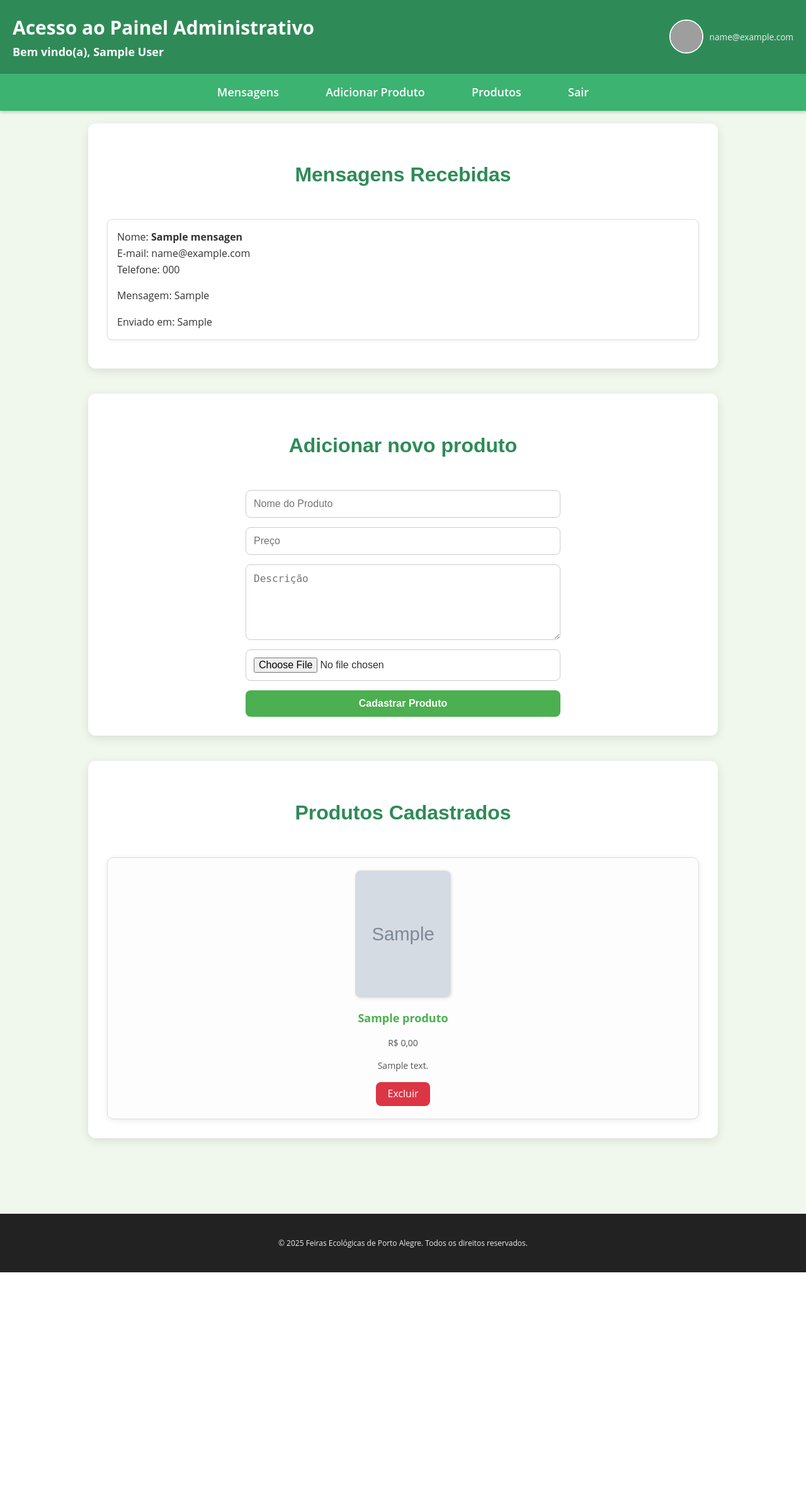
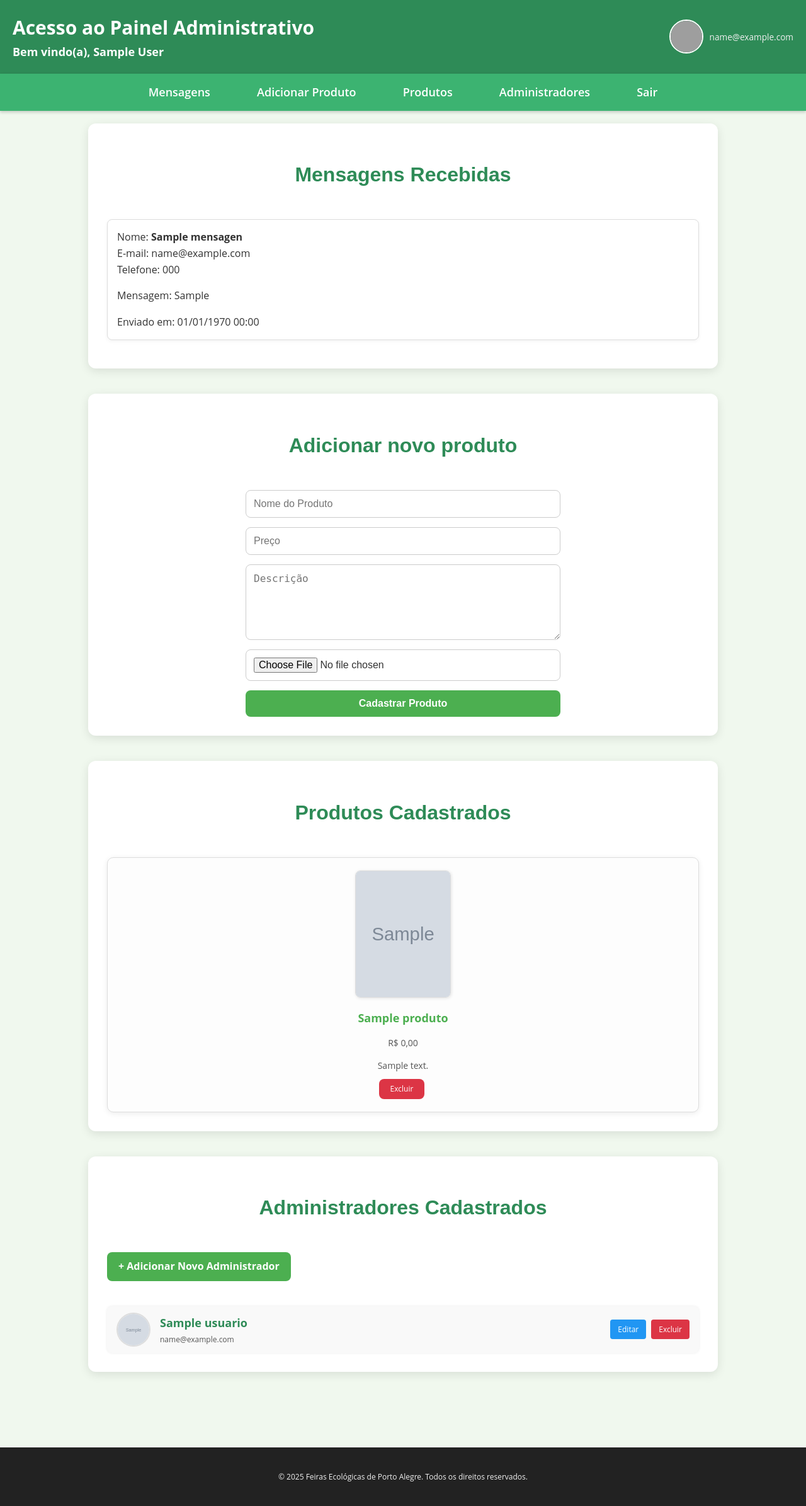
Before and after one commit to LisianeH/programacao-web, a PHP site: page /admin/index.php in a window 1280 px wide. Shown: the whole page at 63% size. Before the commit the page ends 2020 px from the top, so only its background shows below. Run offline with PHP 8.4, Linux system fonts and the light colour scheme; the visitor is signed in with stand-in values (Sample User, id 1); tables that the repository leaves empty or names only in its code hold one stand-in row (values such as "Sample post"); grey boxes marked "Sample" are stand-in pictures; grey boxes are pictures that could not be loaded.

Commit message:
Trabalho final 04

```diff
--- a/feiras-ecologicas/admin/index.php
+++ b/feiras-ecologicas/admin/index.php
@@ -24,6 +24,7 @@ $seguranca = isset( $_SESSION['ativa'] ) ? TRUE : header( "location: login.php"
         <li><a href="#mensagens">Mensagens</a></li>
         <li><a href="#adicionarProduto">Adicionar Produto</a></li>
         <li><a href="#produtos">Produtos</a></li>
+        <li><a href="#usuarios">Administradores</a></li>
         <li><a href="logout.php">Sair</a></li>
     </ul>
 </nav>
@@ -43,7 +44,8 @@ $seguranca = isset( $_SESSION['ativa'] ) ? TRUE : header( "location: login.php"
             echo "E-mail: {$msg['email']}<br>";
             echo "Telefone: {$msg['telefone']}<br>";
             echo "<p>Mensagem: {$msg['mensagem']}</p>";
-            echo "Enviado em: {$msg['data_envio']}";
+            $dataFormatada = date("d/m/Y H:i", strtotime($msg['data_envio']));
+            echo "Enviado em: $dataFormatada";
             echo "</div>";
         }
         ?>
@@ -80,6 +82,33 @@ $seguranca = isset( $_SESSION['ativa'] ) ? TRUE : header( "location: login.php"
         <?php endwhile; ?>
         </div>
     </section>
+
+    <section id="usuarios">
+        <h2>Administradores Cadastrados</h2>
+        <a href="adicionarUsuario.php" class="botao-adicionar">+ Adicionar Novo Administrador</a>
+
+        <div class="lista-usuarios">
+            <?php
+            $query = "SELECT * FROM usuarios ORDER BY nome ASC";
+            $result = mysqli_query($connection, $query);
+
+            while ($usuario = mysqli_fetch_assoc($result)) {
+                echo "<div class='usuario-item'>";
+                echo "<img src='../{$usuario['foto']}' alt='{$usuario['nome']}'>";
+                echo "<div class='usuario-info'>";
+                echo "<h3>{$usuario['nome']}</h3>";
+                echo "<p>{$usuario['email']}</p>";
+                echo "</div>";
+                echo "<div class='usuario-acoes'>";
+                echo "<a href='editarUsuario.php?id={$usuario['id']}' class='editar'>Editar</a>";
+                echo "<a href='excluirUsuario.php?id={$usuario['id']}' class='excluir' onclick=\"return confirm('Tem certeza que deseja excluir este usuário?')\">Excluir</a>";
+                echo "</div>";
+                echo "</div>";
+            }
+            ?>
+        </div>
+    </section>
+
 </main>
 
 <?php require '../includes/footer.php'; ?>
--- a/feiras-ecologicas/enviarContato.php
+++ b/feiras-ecologicas/enviarContato.php
@@ -1,5 +1,6 @@
 <?php
 require 'admin/funtions.php';
+date_default_timezone_set("America/Sao_Paulo");
 
 if ($_SERVER["REQUEST_METHOD"] == "POST") {
     $conn = conectar();
--- a/feiras-ecologicas/style/style-admin.css
+++ b/feiras-ecologicas/style/style-admin.css
@@ -176,10 +176,6 @@ section h2 {
     margin-top: 10px;
 }
 
-.botao-excluir:hover {
-    background: #c82333;
-}
-
 /* Formulário de Cadastro*/
 form {
     display: grid;
@@ -216,6 +212,125 @@ form button:hover {
     transform: translateY(-2px);
 }
 
+/* Manipulação de Usuarios Administradores */
+.botao-adicionar {
+    background: #4CAF50;
+    color: white;
+    padding: 10px 18px;
+    border-radius: 8px;
+    text-decoration: none;
+    font-weight: bold;
+    margin-bottom: 20px;
+    display: inline-block;
+}
+
+.botao-editar, .botao-excluir {
+    display: inline-block;
+    padding: 6px 18px;
+    border-radius: 8px;
+    text-decoration: none;
+    color: #fff;
+    margin: 5px 4px 0 0;
+    font-size: 12px;
+}
+
+.botoes {
+    display: flex;
+    justify-content: center;
+    gap: 10px;
+    margin-top: 20px;
+}
+
+.botao-voltar {
+    display: inline-block;
+    margin-top: 10px;
+    text-decoration: none;
+    color: #4CAF50;
+    font-size: 14px;
+    margin-left: 10px;
+    text-align: center;
+}
+
+.botao-voltar:hover {
+    text-decoration: underline;
+}
+
+.sucesso {
+    color: #4CAF50;
+    font-weight: bold;
+    margin-bottom: 15px;
+    text-align: center;
+}
+
+.erro {
+    color: #f44336;
+    font-weight: bold;
+    margin-bottom: 15px;
+    text-align: center;
+}
+
+.lista-usuarios {
+    display: flex;
+    flex-direction: column;
+    gap: 15px;
+    margin-top: 20px;
+}
+
+.usuario-item {
+    display: flex;
+    align-items: center;
+    gap: 15px;
+    background: #f9f9f9;
+    padding: 10px 15px;
+    border-radius: 8px;
+    box-shadow: 0 0 4px rgba(0,0,0,0.08);
+}
+
+.usuario-item img {
+    width: 50px;
+    height: 50px;
+    object-fit: cover;
+    border-radius: 50%;
+    border: 2px solid #ddd;
+}
+
+.usuario-info {
+    flex: 1;
+}
+
+.usuario-info h3 {
+    margin: 0;
+    font-size: 18px;
+    color: #2E8B57;
+}
+
+.usuario-info p {
+    margin: 2px 0 0;
+    color: #555;
+    font-size: 12px;
+}
+
+.usuario-acoes {
+    display: flex;
+    gap: 8px;
+}
+
+.usuario-acoes a {
+    padding: 6px 12px;
+    border-radius: 4px;
+    color: #fff;
+    text-decoration: none;
+    font-size: 12px;
+}
+
+.usuario-acoes .editar {
+    background: #2196F3;
+}
+
+.usuario-acoes .excluir {
+    background: #dc3545;
+}
+
 /* Rodapé */
 footer {
     background: #222;
```
Also changed, not shown: feiras-ecologicas/admin/adicionarUsuario.php (added, +59 -0 lines), feiras-ecologicas/admin/editarUsuario.php (added, +92 -0 lines), feiras-ecologicas/admin/excluirProduto.php (+19 -5 lines), feiras-ecologicas/admin/excluirUsuario.php (added, +38 -0 lines), feiras-ecologicas/admin/usuarios.php (added, +45 -0 lines), feiras-ecologicas/discarded/contato.php (deleted, +0 -22 lines), feiras-ecologicas/discarded/expositores.php (deleted, +0 -21 lines), feiras-ecologicas/discarded/feiras.php (deleted, +0 -23 lines), feiras-ecologicas/discarded/produtos.php (deleted, +0 -22 lines), feiras-ecologicas/discarded/sobre.php (deleted, +0 -8 lines).
